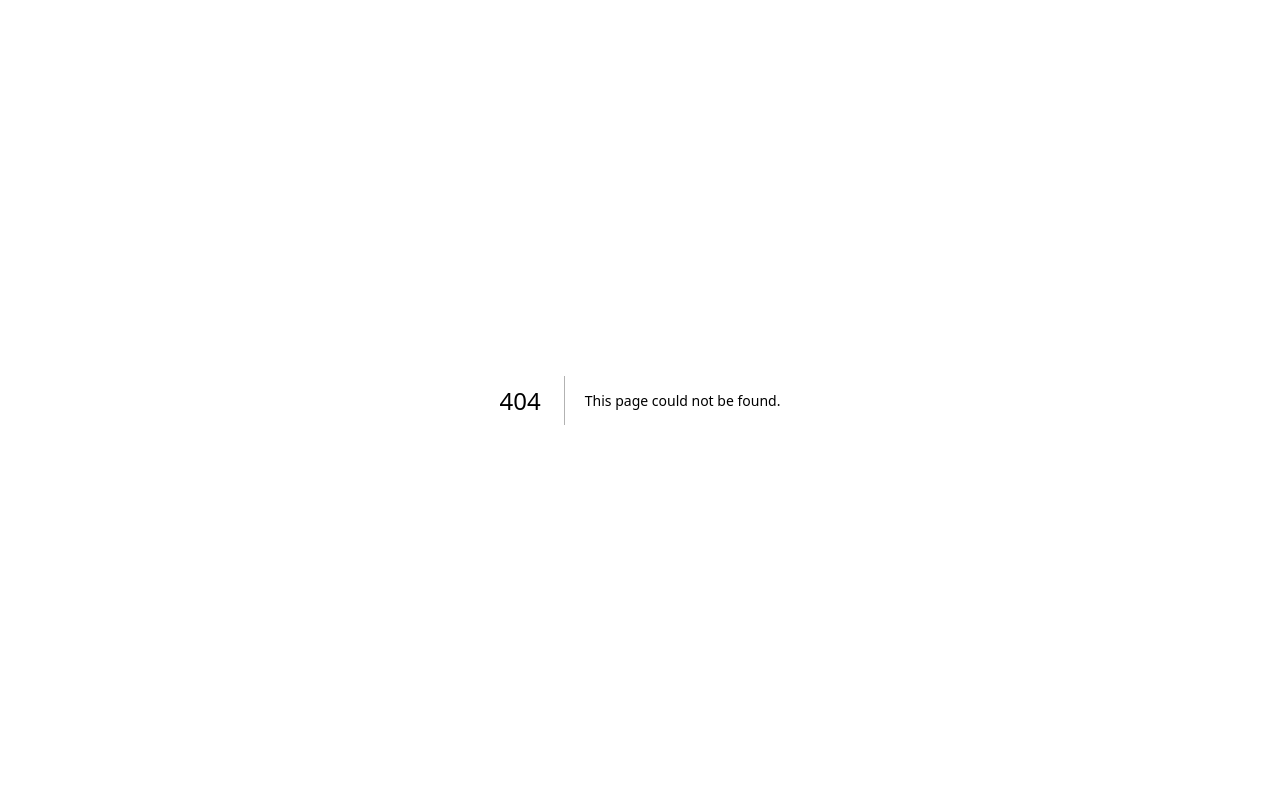
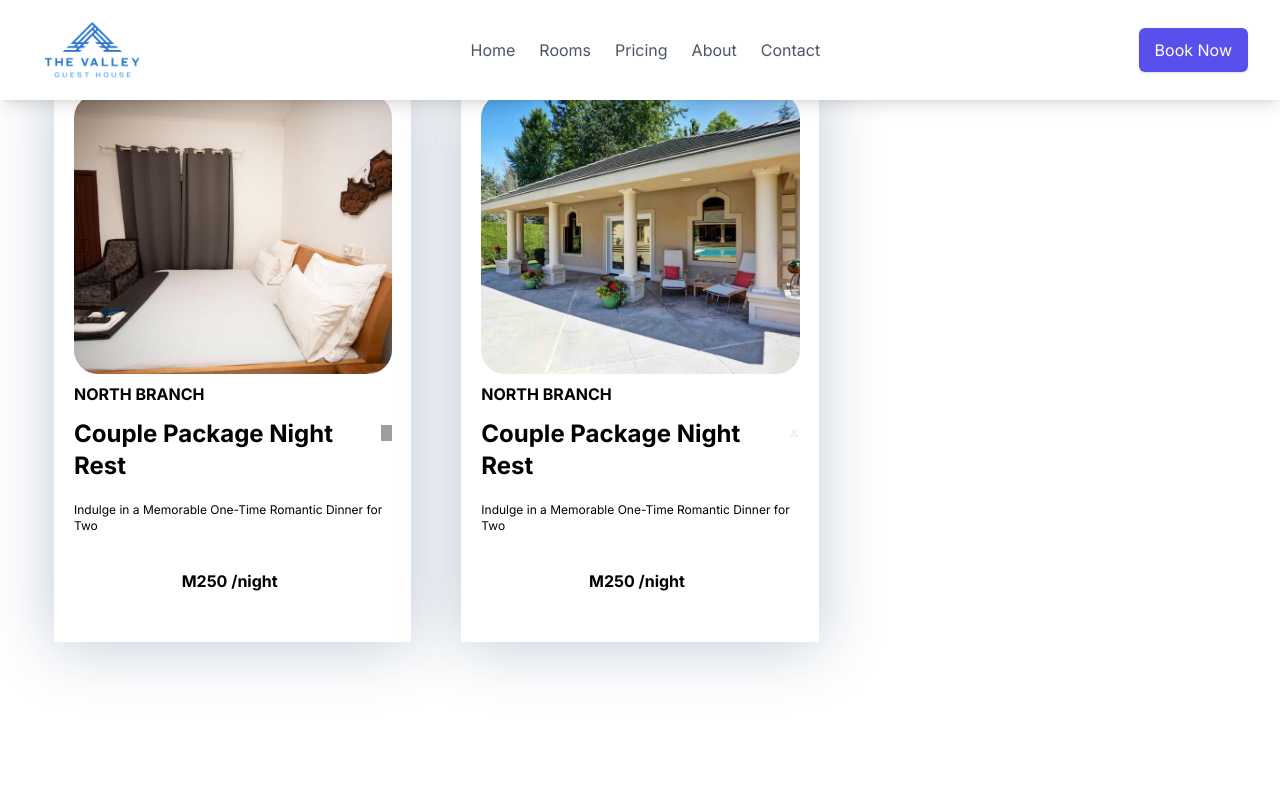
Before and after one commit to Nerd-Culture-09/The-Valley, a Next.js app: page /NorthRoomPage in a window 1280 px wide. Before the commit this address had no page. Shown: the top 800 px of the page. Built offline with nearby package versions, Linux system fonts and the light colour scheme; grey boxes are pictures that could not be loaded.

Commit message:
north-rooms

```diff
--- /dev/null
+++ b/app/(front)/NorthRoomPage/page.tsx
@@ -0,0 +1,12 @@
+import NorthRooms from '@/components/FrontEnd/NorthRoom';
+import React from 'react';
+
+function NorthRoomsPage() { // Renamed for clarity
+  return (
+    <div className='md-bg-black'> {/* Ensure 'md-bg-black' is correct or change to 'bg-black' */}
+        <NorthRooms />
+    </div>
+  );
+}
+
+export default NorthRoomsPage;
--- /dev/null
+++ b/components/FrontEnd/NorthRoom.tsx
@@ -0,0 +1,97 @@
+import React from 'react';
+
+const NorthRooms = () => {
+  return (
+    <section
+      className="self-stretch flex flex-col items-center justify-center pt-0 px-[54px] pb-[241px] box-border max-w-full text-left text-13xl text-deepskyblue mq450:pb-[102px] mq450:box-border mq1100:pb-[157px] mq1100:box-border mq1275:pl-[27px] mq1275:pr-[27px] mq1275:box-border"
+    >
+      <div className="w-full max-w-[1307.5px] flex flex-col items-start justify-center gap-[50px] mq750:gap-[25px]">
+        <div className="self-stretch flex flex-row items-start justify-between gap-5 mq750:flex-wrap">
+          <h1 className="m-0 relative text-inherit font-medium mq450:text-lgi mq750:text-7xl">
+            AVAILABLE ROOMS
+          </h1>
+          <h1 className="m-0 relative text-inherit font-bold font-[inherit] inline-block min-w-[123px] mq450:text-lgi mq750:text-7xl">
+            View all
+          </h1>
+        </div>
+
+        <div className="self-stretch grid grid-cols-1 md:grid-cols-2 lg:grid-cols-3 gap-[50px] mq750:gap-[25px]">
+          <div className="shadow-[0px_4px_60px_rgba(0,_53,_101,_0.25)] rounded-23xl bg-white flex flex-col items-start justify-start pt-5 pb-[49px] pl-5 pr-[19px] box-border gap-x-7 gap-y-2">
+            <img
+              className="w-full h-[280px] rounded-3xl object-cover"
+              loading="lazy"
+              alt=""
+              src="/dummy1.jpg"
+            />
+            <div className="w-full flex flex-col items-end justify-start gap-[35px] mq450:gap-[17px]">
+              <div className="w-full flex flex-col items-start justify-start gap-3">
+                <b className="relative inline-block min-w-[98px]">NORTH BRANCH</b>
+                <div className="w-full flex flex-col items-start justify-start gap-5 text-5xl text-gray-200">
+                  <div className="w-full flex flex-row items-start justify-start gap-3 mq450:flex-wrap">
+                    <h3 className="m-0 relative text-black font-bold text-2xl">
+                      Couple Package Night Rest
+                    </h3>
+                    <div className="flex flex-col items-start justify-start pt-[7px] px-0 pb-0 text-base">
+                      <div className="flex flex-row items-start justify-start gap-2">
+                        <img className="h-4 w-[12.2px]" alt="" src="/vector-1.svg" />
+                      </div>
+                    </div>
+                  </div>
+                  <div className="w-full relative text-xs text-black">
+                    Indulge in a Memorable One-Time Romantic Dinner for Two
+                  </div>
+                </div>
+              </div>
+              <div className="w-full flex flex-row items-start justify-center py-0 pl-[21px] pr-5 text-17xl text-black">
+                <b className="relative inline-block min-w-[104px] mq450:text-3xl mq750:text-10xl">
+                  M250 /night
+                </b>
+              </div>
+            </div>
+          </div>
+
+          {/* Add more room items here in the same structure as above */}
+          <div className="shadow-[0px_4px_60px_rgba(0,_53,_101,_0.25)] rounded-23xl bg-white flex flex-col items-start justify-start pt-5 pb-[49px] pl-5 pr-[19px] box-border gap-x-7 gap-y-2">
+            <a href="/room-details" >
+            <img
+              className="w-full h-[280px] rounded-3xl object-cover"
+              loading="lazy"
+              alt=""
+              src="/dummy2.jpg"
+            />
+            </a>
+            <div className="w-full flex flex-col items-end justify-start gap-[35px] mq450:gap-[17px]">
+              <div className="w-full flex flex-col items-start justify-start gap-3">
+                <b className="relative inline-block min-w-[98px]">NORTH BRANCH</b>
+                <div className="w-full flex flex-col items-start justify-start gap-5 text-5xl text-gray-200">
+                  <div className="w-full flex flex-row items-start justify-start gap-3 mq450:flex-wrap">
+                    <h3 className="m-0 relative text-black font-bold text-2xl">
+                      Couple Package Night Rest
+                    </h3>
+                    <div className="flex flex-col items-start justify-start pt-[7px] px-0 pb-0 text-base">
+                      <div className="flex flex-row items-start justify-start gap-2">
+                        <img className="h-4 w-[12.2px]" alt="" src="/vector.svg" />
+                      </div>
+                    </div>
+                  </div>
+                  <div className="w-full relative text-xs text-black">
+                    Indulge in a Memorable One-Time Romantic Dinner for Two
+                  </div>
+                </div>
+              </div>
+              <div className="w-full flex flex-row items-start justify-center py-0 pl-[21px] pr-5 text-17xl text-black">
+                <b className="relative inline-block min-w-[104px] mq450:text-3xl mq750:text-10xl">
+                  M250 /night
+                </b>
+              </div>
+            </div>
+          </div>
+        </div>
+
+        {/* Add more room grids if needed */}
+      </div>
+    </section>
+  );
+};
+
+export default NorthRooms;
--- a/components/FrontEnd/Services.tsx
+++ b/components/FrontEnd/Services.tsx
@@ -1,4 +1,5 @@
 import React from 'react';
+import Link from 'next/link';
 
 const Services = () => {
   return (
@@ -9,8 +10,10 @@ const Services = () => {
 
       <div className="relative w-full max-w-screen-xl h-[821px] border-black/50 flex flex-col items-center gap-8 p-4">
         <div className="w-full max-w-screen-xl bg-[#f3f3f3]/40 rounded-[20px] flex justify-center items-center gap-20">
-          {/* Container for Room Image */}
-          <div className="w-[400px] h-[760px] rounded-[42px] overflow-hidden flex items-end relative">
+
+          {/* North Branch Container */}
+          <Link href="/NorthRoomPage">
+            <div className="w-[400px] h-[760px] rounded-[42px] overflow-hidden flex items-end relative cursor-pointer">
               <img
                 src="/north.jpg"
                 alt="North"
@@ -20,9 +23,11 @@ const Services = () => {
                 North Branch
               </div>
             </div>
+          </Link>
 
-          {/* Container for Breakfast Image */}
-          <div className="w-[400px] h-[760px] rounded-[42px] overflow-hidden flex items-end relative">
+          {/* South Branch Container */}
+          <Link href="/south">
+            <div className="w-[400px] h-[760px] rounded-[42px] overflow-hidden flex items-end relative cursor-pointer">
               <img
                 src="./south.jpg"
                 alt="South"
@@ -32,6 +37,7 @@ const Services = () => {
                 South Branch
               </div>
             </div>
+          </Link>
         </div>
       </div>
     </div>
--- a/package.json
+++ b/package.json
@@ -29,6 +29,7 @@
     "react-day-picker": "^8.10.1",
     "react-dom": "^18",
     "react-icons": "^5.3.0",
+    "react-router-dom": "^6.26.1",
     "react-spring": "^9.7.4",
     "tailwind-merge": "^2.5.2",
     "tailwindcss-animate": "^1.0.7"
```
Also changed, not shown: 1 other file (tests, documents, lock files or other folders). Lines whose indentation alone changed are shown as unchanged.
